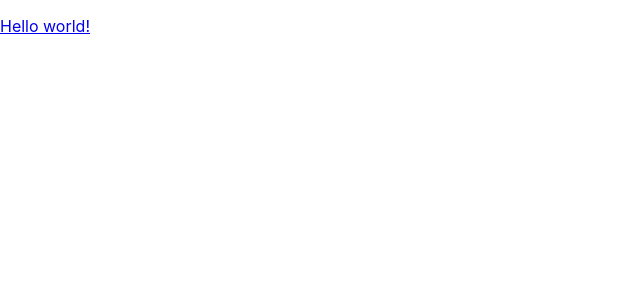
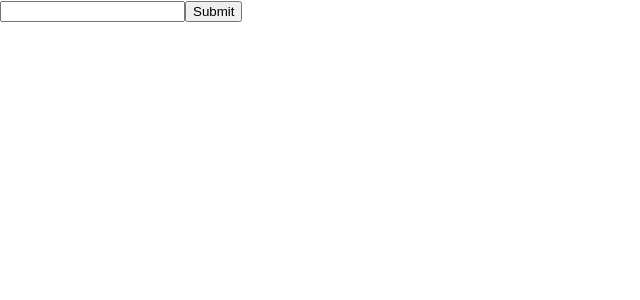
Before and after one commit to ZachLynch123/steam-games, a React (Create React App) app: page / in a window 1280 px wide. Shown: the top 300 px of the page, without its empty margins (0-640 px from the left). Built offline with nearby package versions, Linux system fonts and the light colour scheme.

Commit message:
Handling users inputting their steamid

```diff
--- a/src/actions/addUser.js
+++ b/src/actions/addUser.js
@@ -1,4 +1,4 @@
-export default  addUser = user => {
+const addUser = user => {
     return (dispatch) => {
         const options = {
             method: "POST",
@@ -16,3 +16,4 @@ export default  addUser = user => {
         })
     }
 }
+export default addUser
--- a/src/components/Home.js
+++ b/src/components/Home.js
@@ -1,19 +1,41 @@
 import React, { Component } from 'react'
-import { Redirect, Link } from 'react-router-dom'
+import { Redirect, Link, withRouter } from 'react-router-dom'
+import { connect } from 'react-redux'
+import addUser from '../actions/addUser';
 
-export default class Home extends Component {
+class Home extends Component {
 
     constructor(props){
-        super(props);
+        super(props)
         this.state = {
-            steamid: this.props.user
+            steamid: "",
         }
     }
+
+
+    handleSubmit(event) {
+        event.preventDefault()
+        if(!this.props.user){
+            this.props.addUser(this.state)
+            return <Redirect to={`/users/${this.state.steamid}`} />
+        }
+    }
+
+    handleChange(event){
+        this.setState({
+            [event.target.steamid]: event.target.value
+        })
+    }
+
     render() {
+        // debugger
         return (
-            <div>
-                <Link to={"/user"}><p>Hello world!</p></Link>
-            </div>
+            <form onSubmit={this.handleSubmit.bind(this)}>
+                <input type="text" onChange={(event) => this.handleChange(event)} value={this.state.steamid} name="steamid"/>
+                <input type="submit"/>
+            </form>
         )
     }
 }
+
+export default withRouter(connect(null, { addUser })(Home))
```
